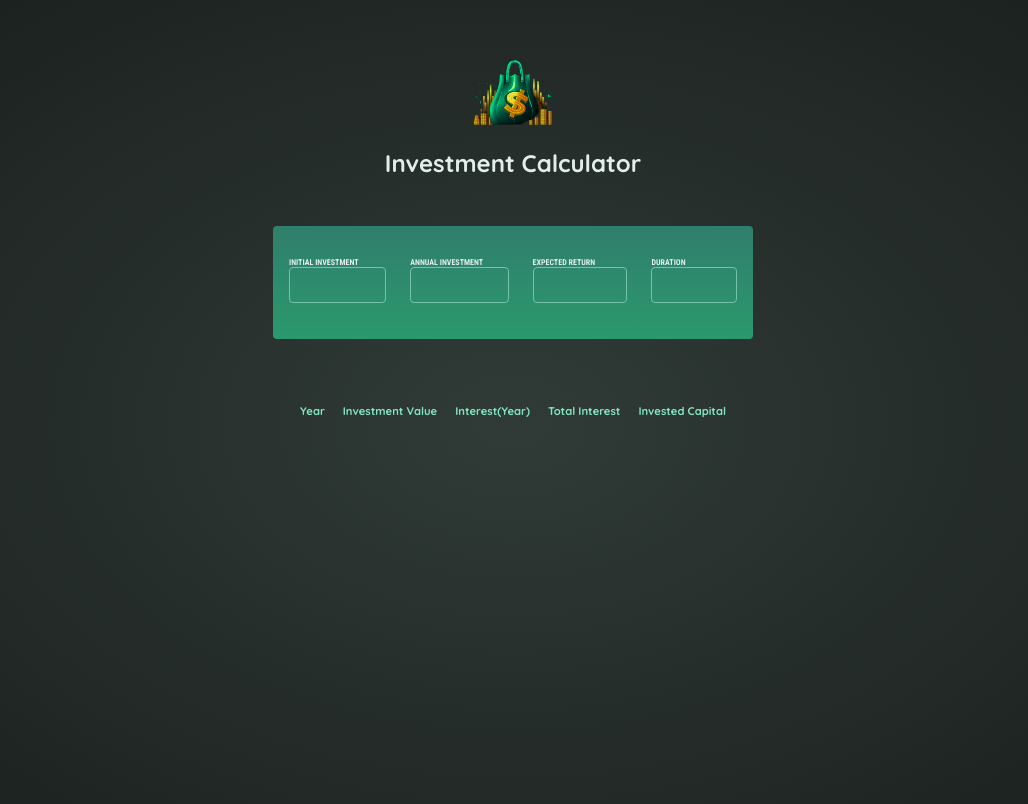
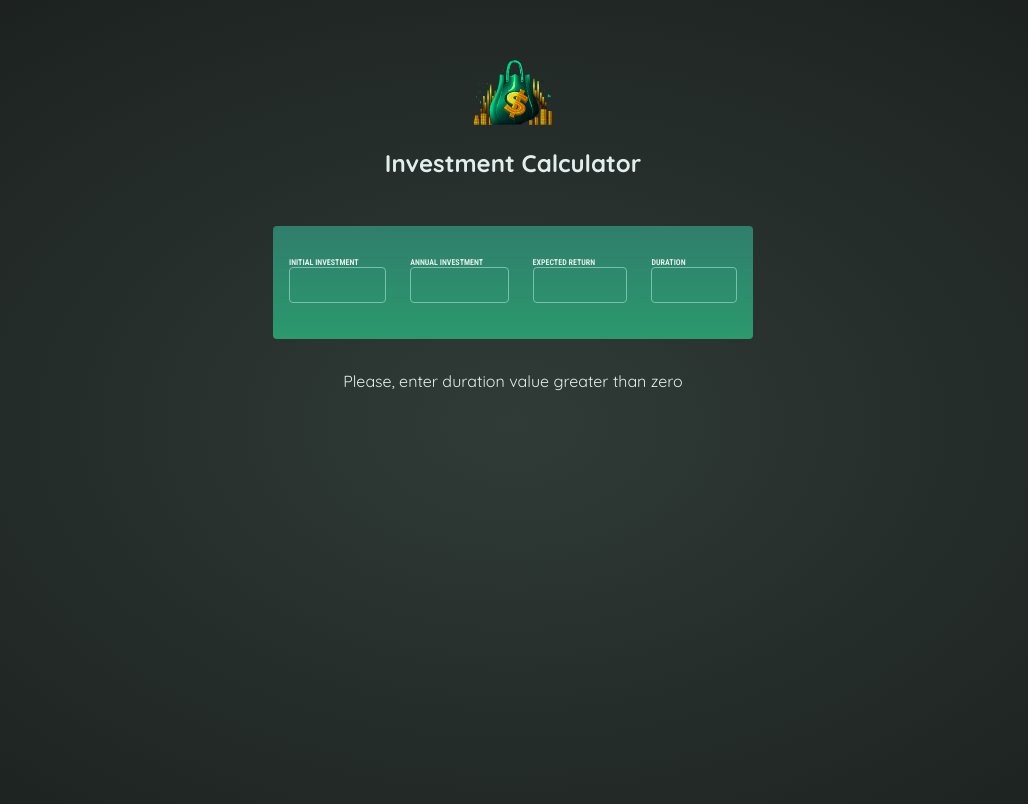
Before and after one commit to PikuzaMarie/investment-calculator, a React (Vite) app: page / in a window 1280 px wide. Shown: the top 804 px of the page, without its empty margins (127-1155 px from the left). Built offline with nearby package versions, Linux system fonts and the light colour scheme.

Commit message:
feat: render ResultsTable conditionally
- if duration value is less than zero, render InfoMessage. Otherwise, show table with investment results
- set min value of zero for all number inputs exept for duration

```diff
--- a/src/App.jsx
+++ b/src/App.jsx
@@ -3,6 +3,7 @@ import { Header } from './components/Header';
 import { InputGroup } from './components/InputGroup';
 import { INPUTS_CONFIG } from './common/constants/inputsConfig';
 import { ResultTable } from './components/ResultTable/ResultTable';
+import { InfoMessage } from './components/InfoMessage/InfoMessage';
 
 function App() {
   const [userInputData, setUserInputData] = useState(INPUTS_CONFIG);
@@ -19,6 +20,11 @@ function App() {
 
   const inputValues = userInputData.map(input => input.value);
 
+  const durationData = userInputData.filter(
+    input => input.label === 'duration',
+  );
+  const isDurationValid = durationData[0].value > 0;
+
   return (
     <>
       <Header />
@@ -26,7 +32,13 @@ function App() {
         inputData={userInputData}
         onInputChange={handleUserInputChange}
       />
-      <ResultTable inputValues={inputValues} />
+      {!isDurationValid ? (
+        <InfoMessage>
+          Please, enter duration value greater than zero
+        </InfoMessage>
+      ) : (
+        <ResultTable inputValues={inputValues} />
+      )}
     </>
   );
 }
--- /dev/null
+++ b/src/components/InfoMessage/InfoMessage.jsx
@@ -0,0 +1,3 @@
+export function InfoMessage({ children }) {
+  return <p className="center">{children}</p>;
+}
--- /dev/null
+++ b/src/components/InfoMessage/index.js
@@ -0,0 +1 @@
+export * from './InfoMessage';
--- a/src/components/InputGroup/InputGroup.jsx
+++ b/src/components/InputGroup/InputGroup.jsx
@@ -9,6 +9,11 @@ export function InputGroup({ inputData, onInputChange }) {
               <input
                 type={input.type}
                 value={input.value === 0 ? '' : input.value}
+                min={
+                  input.label !== 'duration' && input.type === 'number'
+                    ? 0
+                    : undefined
+                }
                 onChange={event => onInputChange(event, input.label)}
               />
             </label>
```
